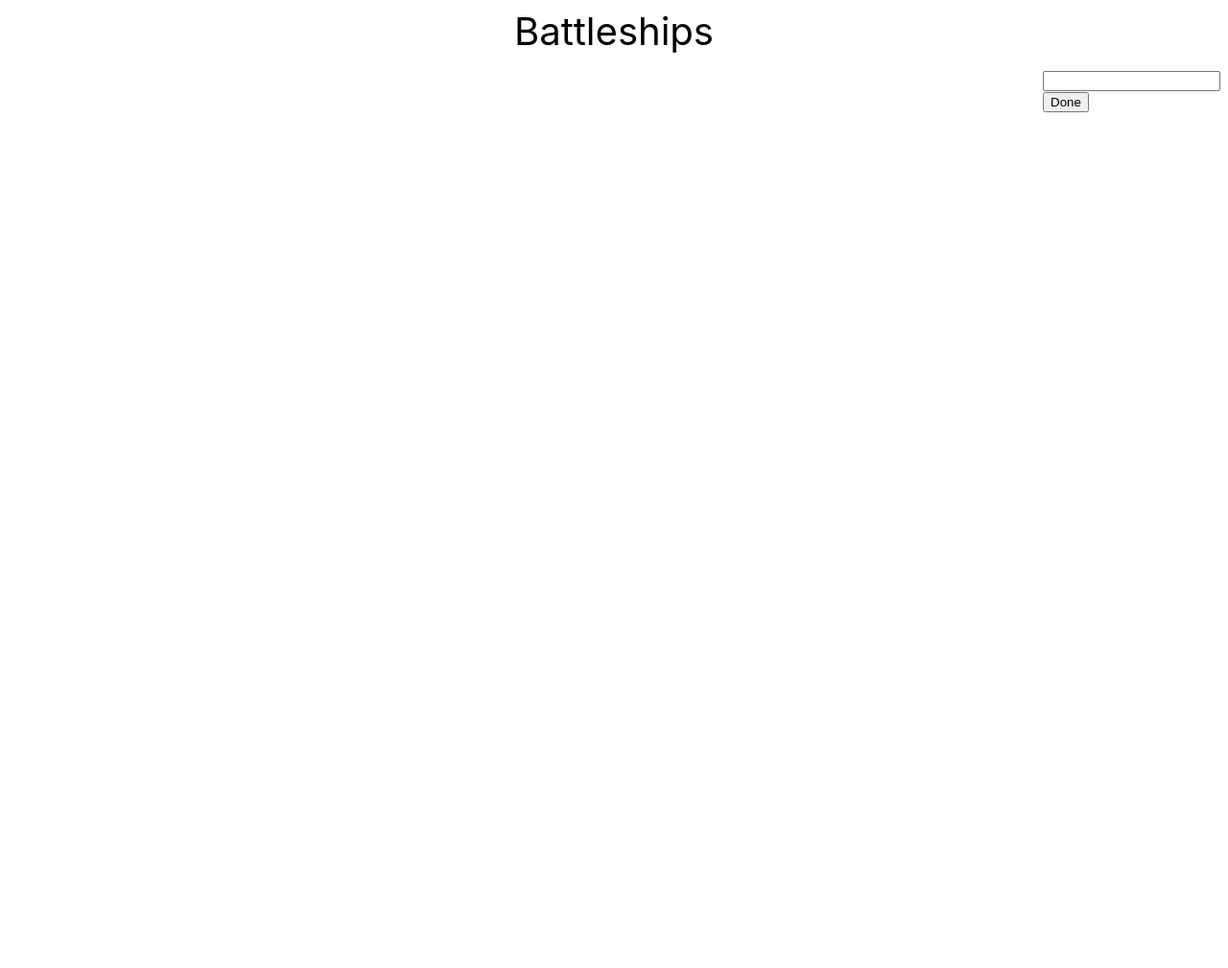
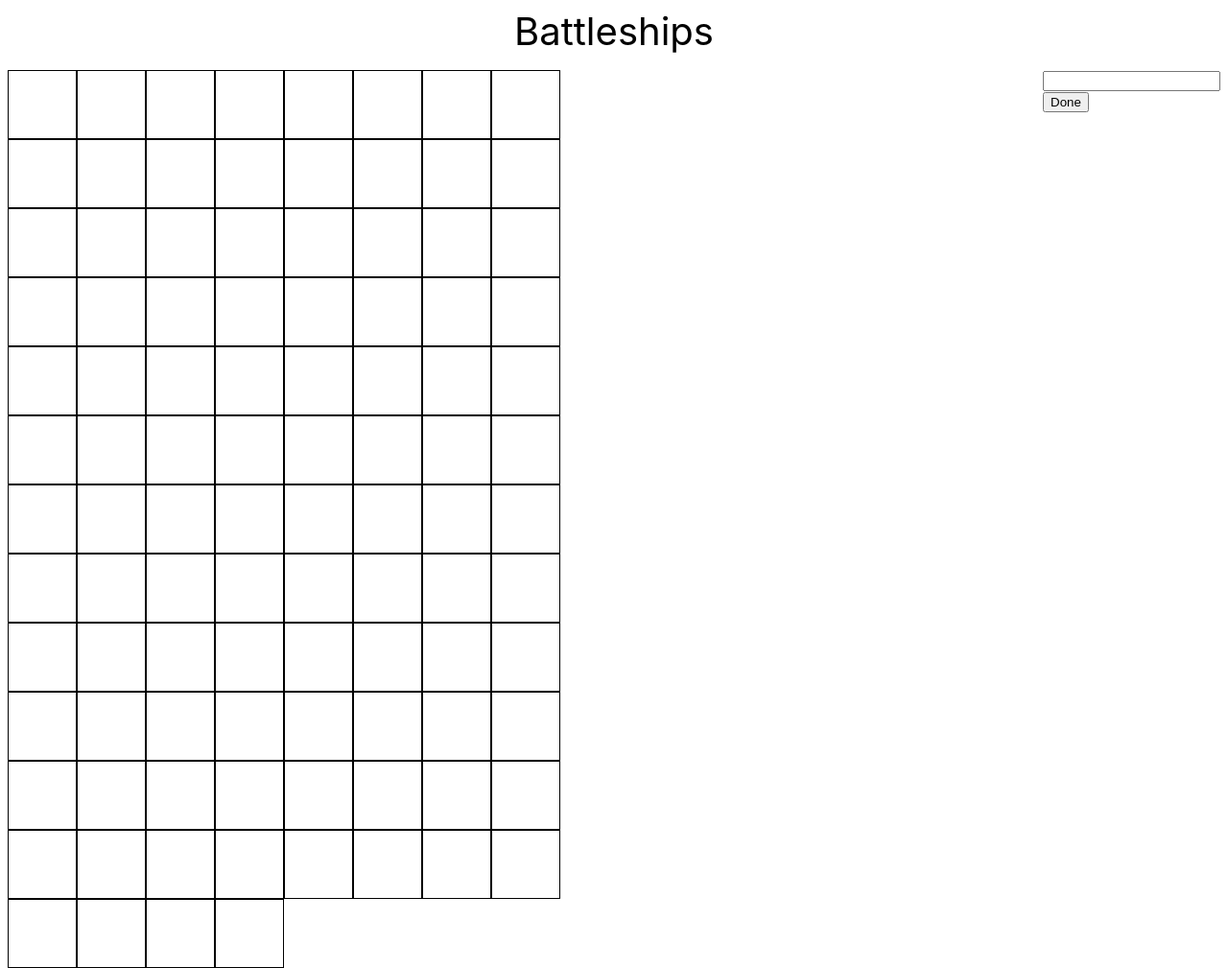
Before and after one commit to verbey/battleship, a plain HTML site: page index.html in a window 1280 px wide. Shown: the whole page at 96% size. Before the commit the page ends 865 px from the top, so only its background shows below. Drawn offline with Linux system fonts and the light colour scheme.

Commit message:
Add styling to divs inside of .left class

```diff
--- a/style.css
+++ b/style.css
@@ -29,3 +29,15 @@ body {
 	height: 100%;
 	padding: var(--standard-padding);
 }
+
+.left {
+	display: grid;
+	grid-template-columns: repeat(8, 1fr);
+	grid-template-rows: repeat(8, 1fr);
+}
+
+.left>div {
+	width: 9vmin;
+	height: 9vmin;
+	border: 1px solid black;
+}
```
